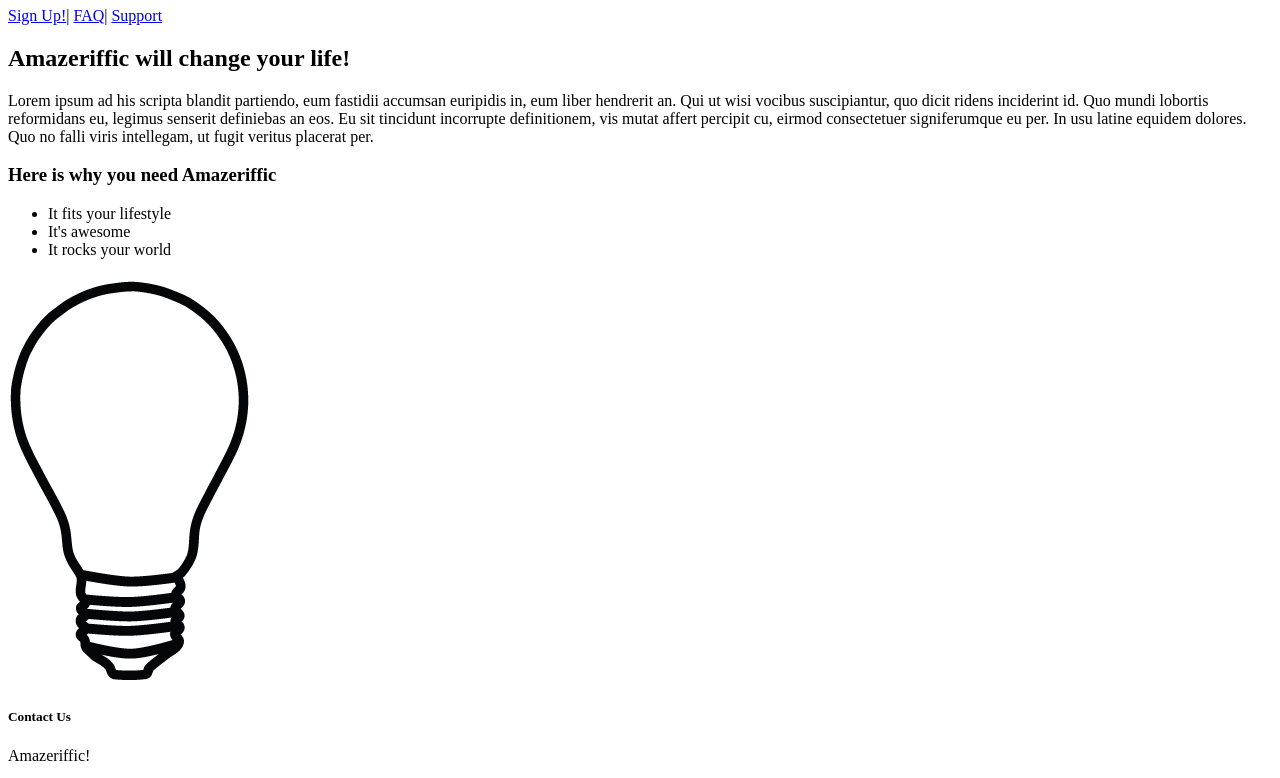
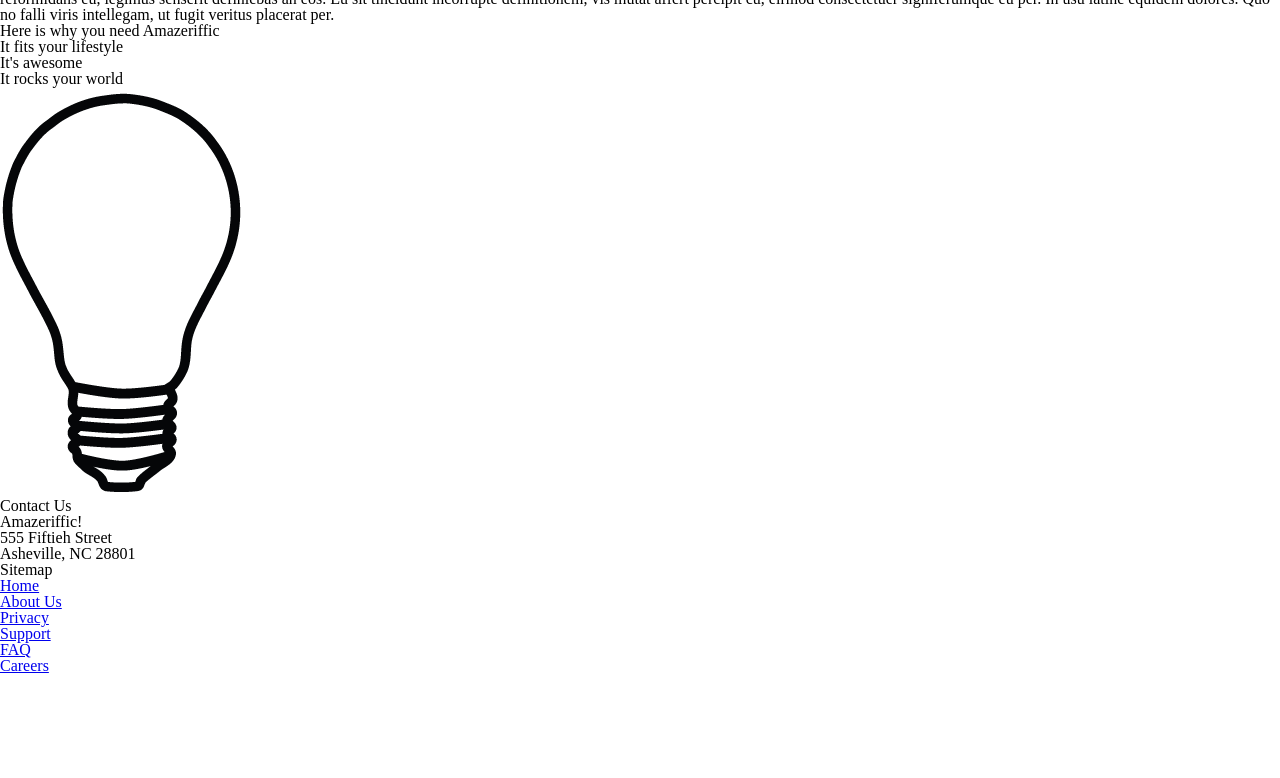
Before and after one commit to gryphus/amazeriffic, a plain HTML site: page index.html in a window 1280 px wide. Shown: the part 73-851 px from the top of the page. After the commit the page ends 800 px from the top, so only its background shows below. Drawn offline with Linux system fonts and the light colour scheme.

Commit message:
Añadido reset.css y style.css link en index.html

```diff
--- a/index.html
+++ b/index.html
@@ -2,6 +2,8 @@
 <html>
 <head>
 	<title>Amazeriffic</title>
+    <link rel="stylesheet" type="text/css" href="reset.css">
+    <link rel="stylesheet" type="type/css" href="style.css">
 </head>
 <body>
 	<header>
--- /dev/null
+++ b/reset.css
@@ -0,0 +1,48 @@
+/* http://meyerweb.com/eric/tools/css/reset/
+   v2.0 | 20110126
+   License: none (public domain)
+*/
+
+html, body, div, span, applet, object, iframe,
+h1, h2, h3, h4, h5, h6, p, blockquote, pre,
+a, abbr, acronym, address, big, cite, code,
+del, dfn, em, img, ins, kbd, q, s, samp,
+small, strike, strong, sub, sup, tt, var,
+b, u, i, center,
+dl, dt, dd, ol, ul, li,
+fieldset, form, label, legend,
+table, caption, tbody, tfoot, thead, tr, th, td,
+article, aside, canvas, details, embed,
+figure, figcaption, footer, header, hgroup,
+menu, nav, output, ruby, section, summary,
+time, mark, audio, video {
+	margin: 0;
+	padding: 0;
+	border: 0;
+	font-size: 100%;
+	font: inherit;
+	vertical-align: baseline;
+}
+/* HTML5 display-role reset for older browsers */
+article, aside, details, figcaption, figure,
+footer, header, hgroup, menu, nav, section {
+	display: block;
+}
+body {
+	line-height: 1;
+}
+ol, ul {
+	list-style: none;
+}
+blockquote, q {
+	quotes: none;
+}
+blockquote:before, blockquote:after,
+q:before, q:after {
+	content: '';
+	content: none;
+}
+table {
+	border-collapse: collapse;
+	border-spacing: 0;
+}
```
Also changed, not shown: style.css (added).
